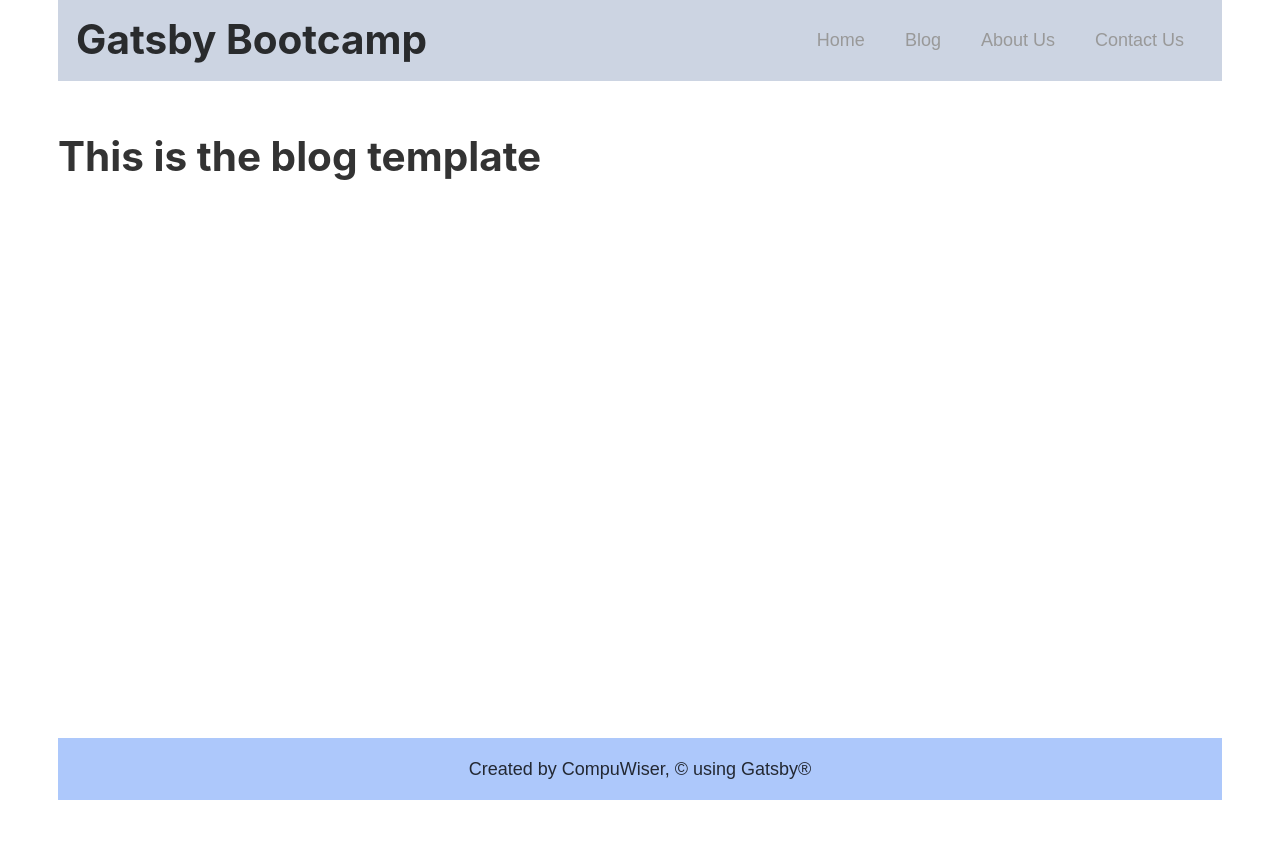
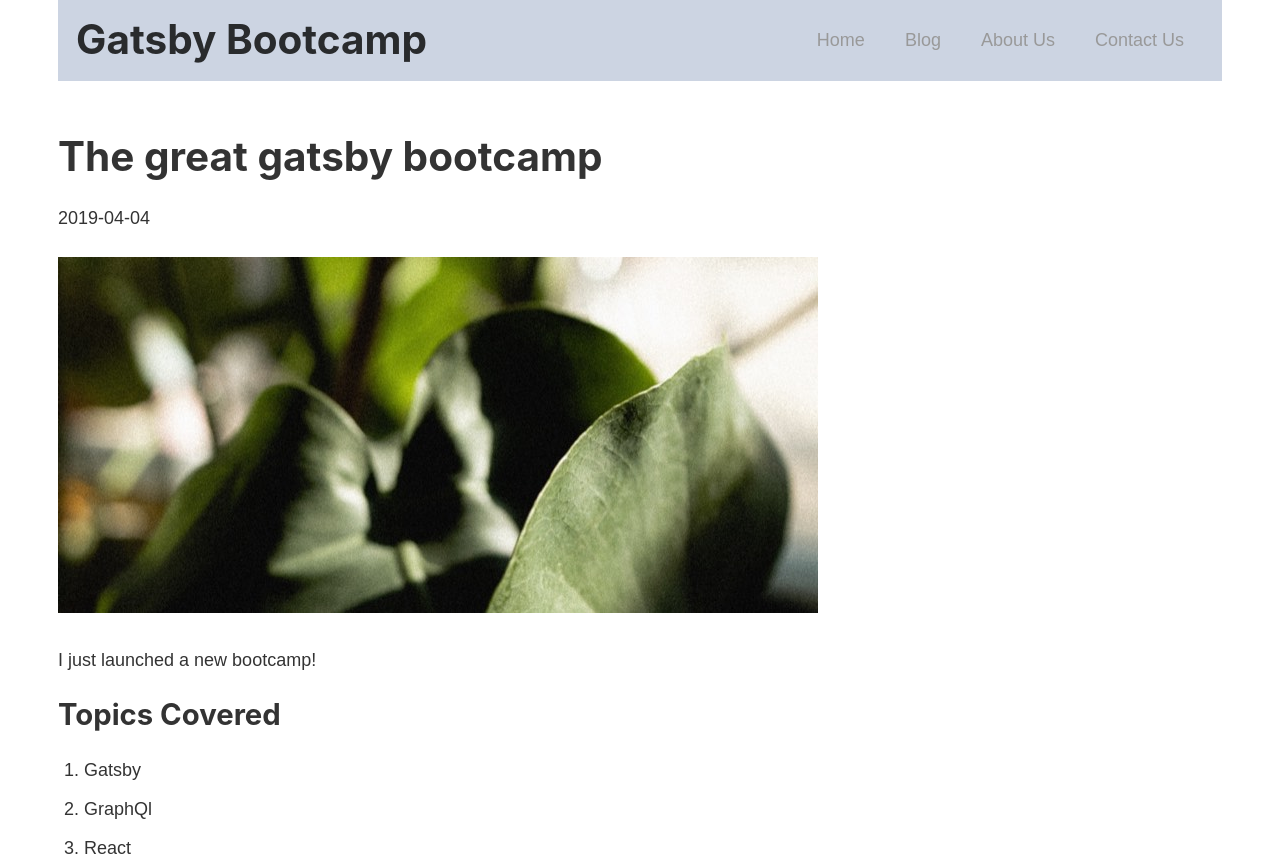
Before and after one commit to CompuWiser/Gatsby-Bootcamp-by-Andrew_Mead, a Gatsby site: page /blog/gatsby in a window 1280 px wide. Shown: the top 864 px of the page. Before the commit the page ends 800 px from the top, so only its background shows below. Built offline with nearby package versions, Linux system fonts and the light colour scheme; Gatsby itself is replaced by a stand-in of ours.

Commit message:
finished part 14: Rendering Post Data in Blog Template

```diff
--- a/src/templates/blog.js
+++ b/src/templates/blog.js
@@ -1,10 +1,27 @@
 import React from "react";
 import Layout from "../components/layout";
+import { graphql } from "gatsby";
 
-const Blog = () => {
+export const query = graphql`
+  query($slug: String) {
+    markdownRemark(fields: { slug: { eq: $slug } }) {
+      frontmatter {
+        title
+        date
+      }
+      html
+    }
+  }
+`;
+
+const Blog = (props) => {
+  const { title, date } = props.data.markdownRemark.frontmatter;
+  const html = props.data.markdownRemark.html;
   return (
     <Layout>
-      <h1>This is the blog template</h1>
+      <h1>{title}</h1>
+      <p>{date}</p>
+      <div dangerouslySetInnerHTML={{__html: html}}></div>
     </Layout>
   );
 };
```
